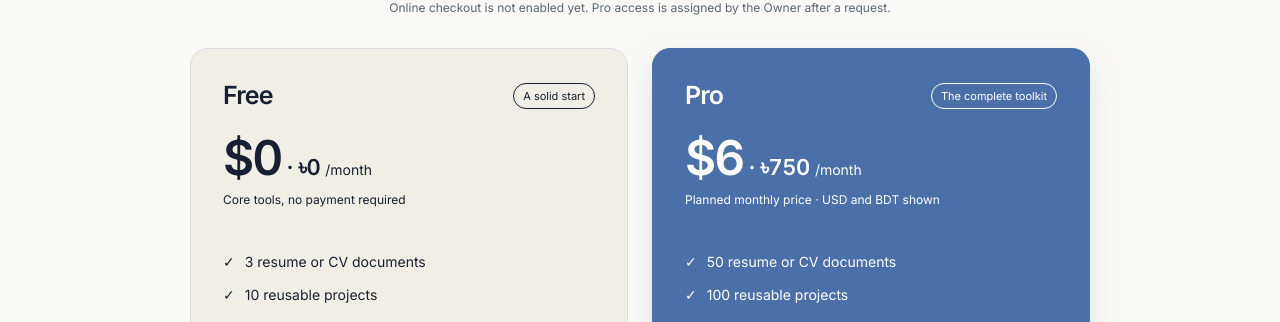
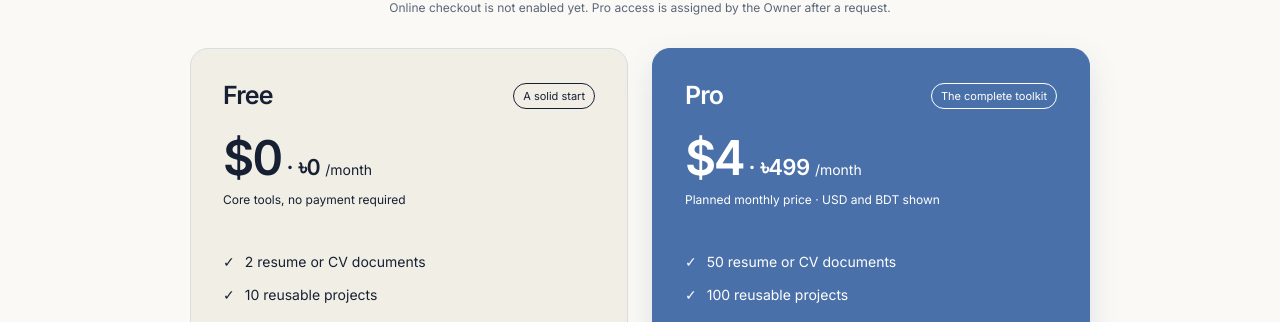
Before and after one commit to Taoshif1/Resume-Builder-Client, a React (Vite) app: page / in a window 1280 px wide. Shown: the part 2478-2800 px from the top of the page. Built offline with nearby package versions, Linux system fonts and the light colour scheme; no server answers.

Commit message:
feat: lower Pro price and support purchased document slots

```diff
--- a/src/product/plans.js
+++ b/src/product/plans.js
@@ -4,7 +4,7 @@ export const PLANS = {
     price: { monthly: 0, yearly: 0 },
     priceBdt: { monthly: 0, yearly: 0 },
     maxProjects: 10,
-    maxVariants: 3,
+    maxVariants: 2,
     templates: ["modern"],
     advancedATS: false,
     jobMatching: false,
@@ -13,8 +13,8 @@ export const PLANS = {
   },
   pro: {
     label: "Pro",
-    price: { monthly: 6, yearly: 60 },
-    priceBdt: { monthly: 750, yearly: 7500 },
+    price: { monthly: 4, yearly: 40 },
+    priceBdt: { monthly: 499, yearly: 4990 },
     maxProjects: 100,
     maxVariants: 50,
     templates: ["modern", "minimal", "corporate"],
@@ -27,7 +27,7 @@ export const PLANS = {
 
 export const PUBLIC_PLAN_FEATURES = {
   free: [
-    "3 resume or CV documents",
+    "2 resume or CV documents",
     "10 reusable projects",
     "Public GitHub import",
     "Master Profile",
@@ -65,6 +65,10 @@ export function entitlements(account, settings = {}) {
 
   const plan = normalizedPlan(account);
   const limits = { ...PLANS[plan], ...settings.plans?.[plan] };
+  limits.maxVariants += Math.max(
+    0,
+    Number(account?.purchasedDocumentSlots || 0),
+  );
   limits.templates = [...PLANS[plan].templates];
   if (settings.enabledTemplates) {
     limits.templates = limits.templates.filter((template) =>
```
